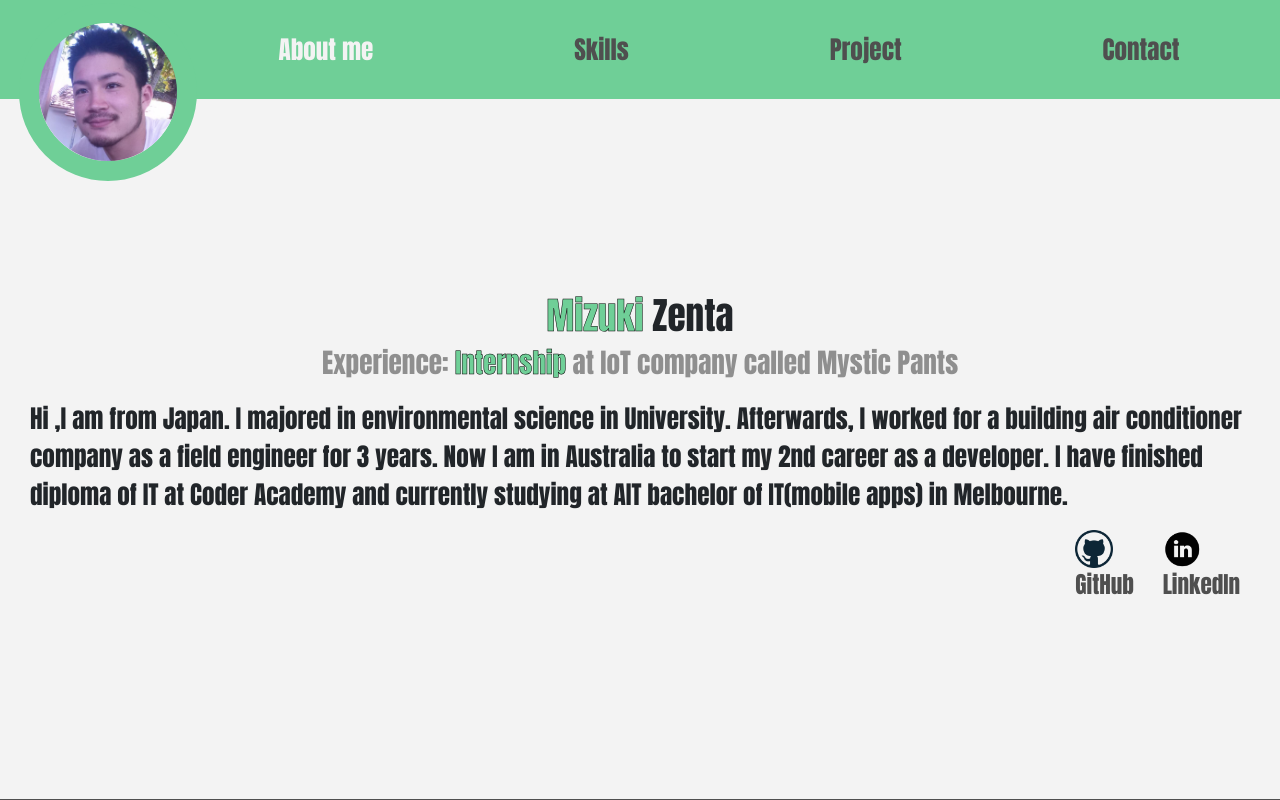
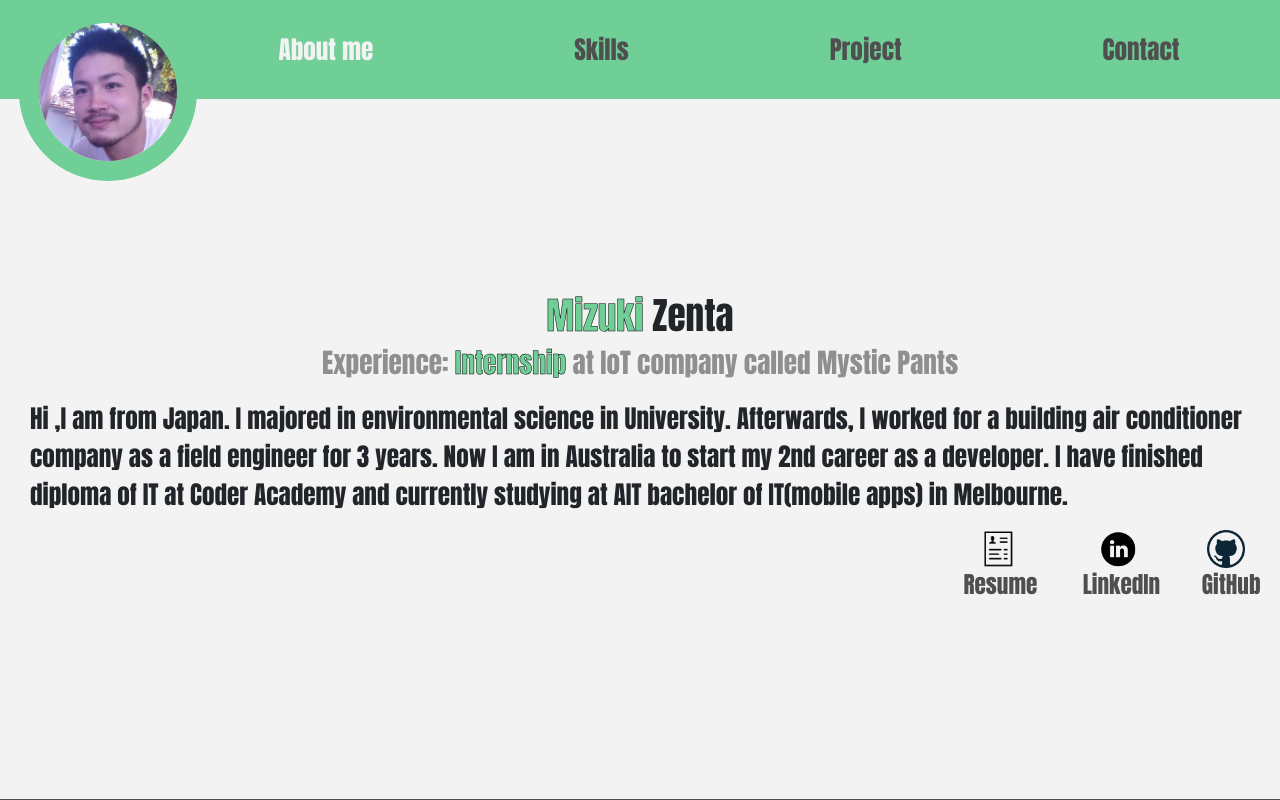
Before and after one commit to MizukiZ/New-Portfolio, a React (Create React App) app: page / in a window 1280 px wide. Shown: the top 800 px of the page. Built offline with nearby package versions, Linux system fonts and the light colour scheme.

Commit message:
add resume and some improvements

```diff
--- a/src/App.css
+++ b/src/App.css
@@ -76,10 +76,21 @@
 }
 
 .icons-section a {
-  width: calc(19px + 1.5vw);
+  width: calc(29px + 1.5vw);
   font-size: calc(4px + 1.5vw);
   color: #4f4f4f;
   margin-right: calc(30px + 1.5vw);
+}
+
+.icons-section a:last-child {
+  width: calc(29px + 1.5vw);
+  font-size: calc(4px + 1.5vw);
+  color: #4f4f4f;
+  margin: 0;
+}
+
+.icons-section a:hover {
+  text-decoration: none;
 }
 
 .icons-section img {
@@ -214,14 +225,15 @@
 .contactForm input {
   width: 200px;
   margin: 5px auto;
-  font-size: calc(5px + 1.5vw);
+  font-size: calc(5px + 1vw);
 }
 
 .contactForm textarea {
-  font-size: calc(6px + 1.5vw);
+  font-size: calc(6px + 1vw);
 }
 
 .contactForm button {
+  font-size: calc(5px + 1vw);
   background: #f2c94c;
   float: right;
 }
@@ -246,4 +258,8 @@
     opacity: 0.8;
     transition: 0.7s;
   }
+
+  .icons-section a {
+    width: 70px;
+  }
 }
--- a/src/components/AboutMe.js
+++ b/src/components/AboutMe.js
@@ -25,13 +25,17 @@ function AboutMe({ position, screenHeight, headerOffSet }) {
         </div>
 
         <div className="icons-section mb-2">
-          <a href="https://github.com/MizukiZ">
-            <img src="github.png" alt="gitLogo" />
-            GitHub
+          <a href="/devResume.docx">
+            <img src="resume.png" alt="resumeLogo" />
+            Resume
           </a>
           <a href="https://www.linkedin.com/in/mizuki-zenta-6684a2154/">
             <img src="linkedin.png" alt="linkedInLogo" />
             LinkedIn
+          </a>
+          <a href="https://github.com/MizukiZ">
+            <img src="github.png" alt="gitLogo" />
+            GitHub
           </a>
         </div>
       </div>
```
Also changed, not shown: public/resume.png (added), 1 other file (tests, documents, lock files or other folders).
